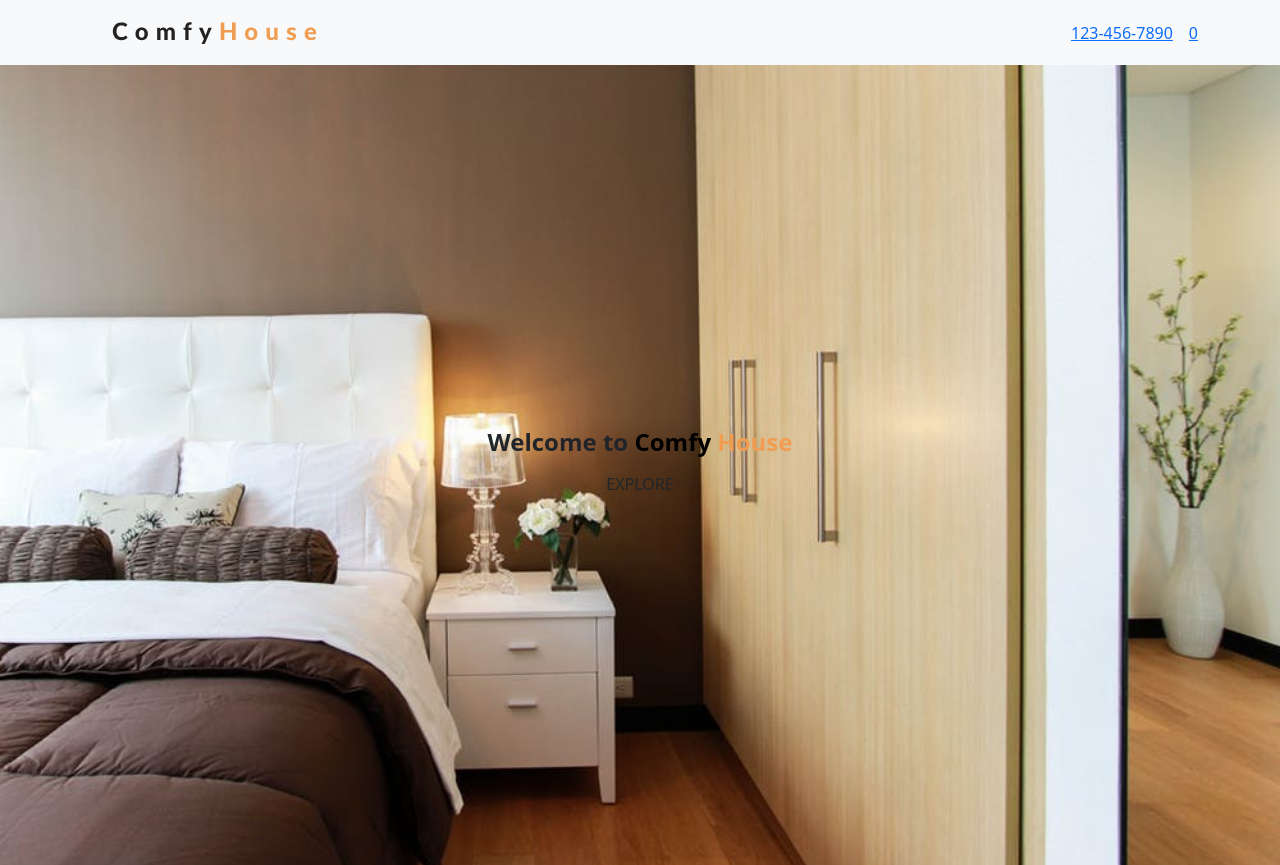
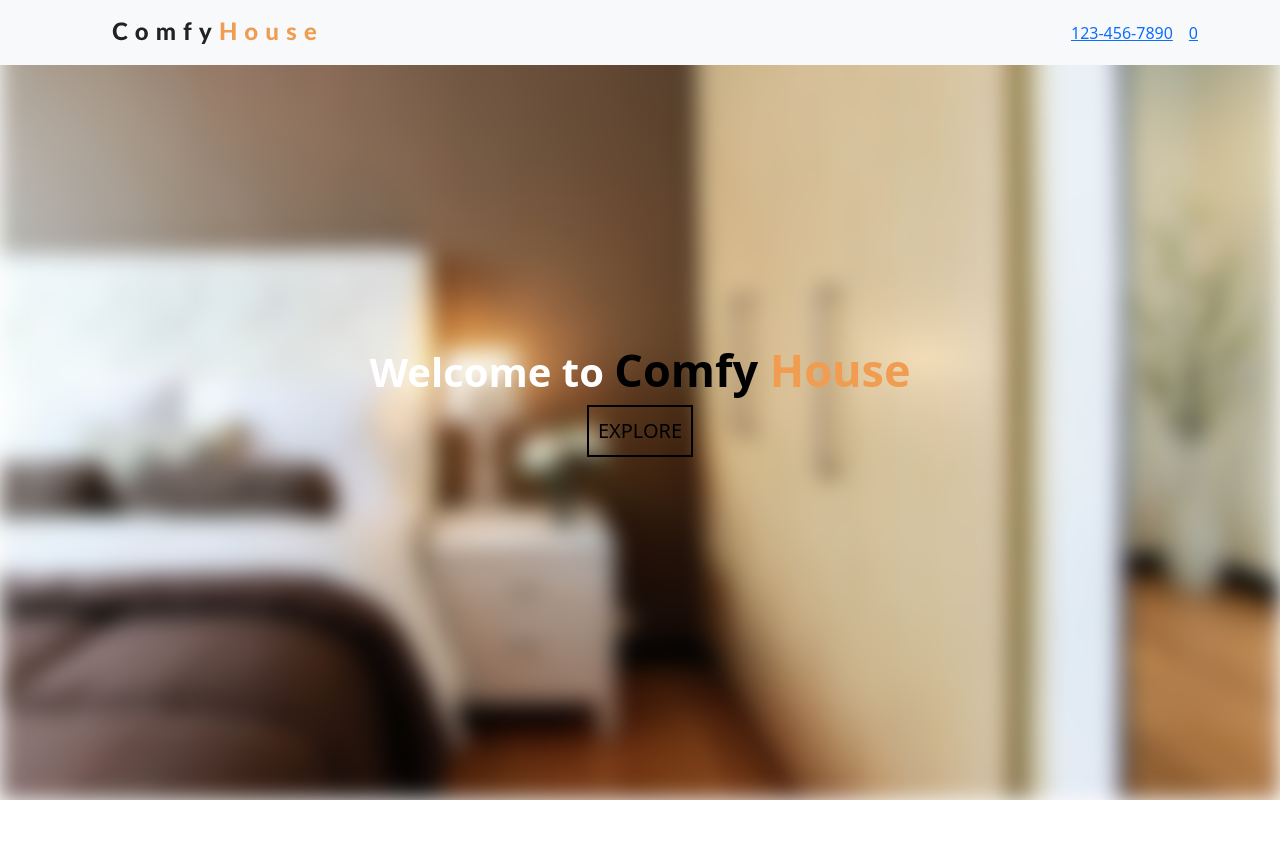
Before and after one commit to albim360/comfy-ecommerce, a Vue app: page / in a window 1280 px wide. After the commit the page ends 800 px from the top, so only its background shows below. Built offline with nearby package versions, Linux system fonts and the light colour scheme.

Commit message:
FEAT added blurred image on hero + style

```diff
--- a/package.json
+++ b/package.json
@@ -4,7 +4,7 @@
   "version": "0.0.0",
   "type": "module",
   "scripts": {
-    "dev": "vite",
+    "dev": "vite --host",
     "build": "vue-tsc && vite build",
     "preview": "vite preview"
   },
--- a/src/components/Hero.vue
+++ b/src/components/Hero.vue
@@ -1,14 +1,21 @@
 <template>
-  <div class="container-fluid bg-image">
-    <div class="row justify-content-center align-items-center vh-100">
-      <div class="col-12 text-center">
-        <h1 class="welcome">Welcome to <span class="black">Comfy <span class="orange">House</span></span></h1>
-        <button class="btn">EXPLORE</button>
+  <div class="hero">
+    <div class="blur-background"></div>
+    <div class="container-fluid">
+      <div class="row justify-content-center align-items-center vh-100">
+        <div class="col-12 text-center z-index-master">
+          <h1 class="welcome">
+            Welcome to
+            <span class="title">
+              <span class="black">Comfy <span class="orange">House</span></span>
+            </span>
+          </h1>
+          <button class="fs-5">EXPLORE</button>
+        </div>
       </div>
     </div>
   </div>
 </template>
-
 
 <script>
 export default {
@@ -17,15 +24,14 @@ export default {
 </script>
 
 <style scoped>
-.bg-image {
-  background-image: url('../../public/images/hero-bcg.jpeg');
-  background-size: cover;
-  background-position: center;
+.hero {
+  position: relative;
 }
 
+
 .welcome {
-  font-size: 1.5em;
   font-weight: bold;
+  color: #fff
 }
 
 </style>
--- a/src/components/Navbar.vue
+++ b/src/components/Navbar.vue
@@ -1,5 +1,5 @@
 <template>
-  <nav class="navbar navbar-expand-lg navbar-light bg-light">
+  <nav class="navbar navbar-expand-lg navbar-light bg-light fixed-top">
     <div class="container">
       <div class="brand">
         <a href="/" class="navbar-brand">
@@ -51,4 +51,6 @@ const cartTotal = ref(0);
 .cart {
   margin-left: 1em;
 }
+
+
 </style>
--- a/src/main.ts
+++ b/src/main.ts
@@ -1,5 +1,4 @@
 import { createApp } from 'vue'
-import 'normalize.css'
 import App from "./App.vue";
 import 'bootstrap/dist/css/bootstrap.min.css'
 
--- a/src/style.css
+++ b/src/style.css
@@ -33,8 +33,10 @@ li {
 .vh-100 {
   height: 100vh;
 }
+
+
 /*******************
-       COLOR
+COLOR
 *******************/
 
 .black {
@@ -46,7 +48,7 @@ li {
 }
 
 /*******************
-       BUTTON
+BUTTON
 *******************/
 
 button {
@@ -54,6 +56,7 @@ button {
   border: 2px solid var(--black);
   font-family: "Nunito Sans", sans-serif;
   padding: 0.45em;
+  ;
 }
 
 button:hover {
@@ -62,10 +65,33 @@ button:hover {
 }
 
 /*******************
-       TEXT
+TEXT
 *******************/
 
 .title {
-  font-size: 30px;
+  font-size: 45px;
   font-weight: 700;
 }
+
+/*******************
+    HERO LAYOUT
+*******************/
+
+.blur-background {
+  position: absolute;
+  top: 0;
+  left: 0;
+  width: 100%;
+  height: 100%;
+  background: url("../../public/images/hero-bcg.jpeg") no-repeat center;
+  background-size: cover;
+  filter: blur(11px);
+  z-index: -1;
+}
+
+.welcome,
+.title,
+.btn {
+  position: relative;
+  z-index: 1;
+}
```
